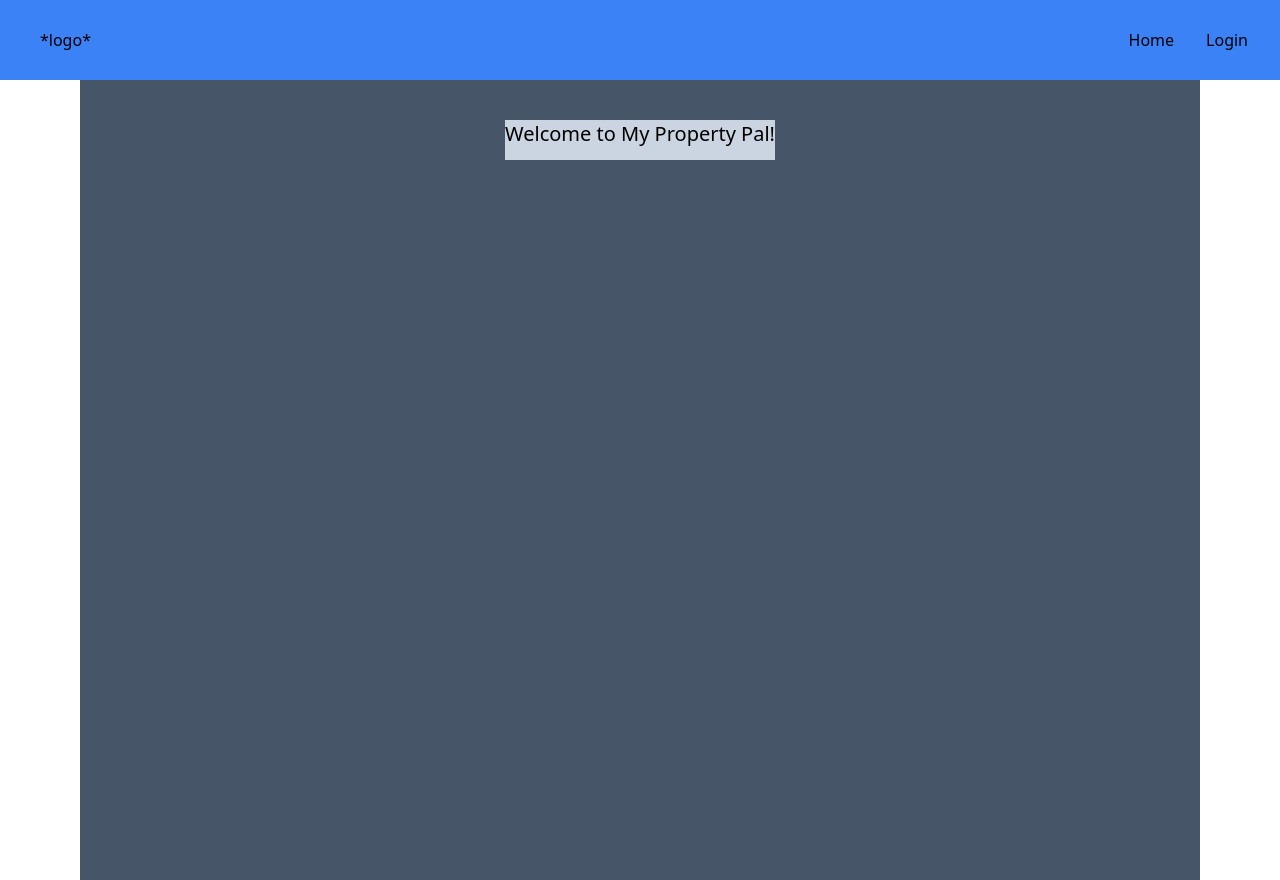
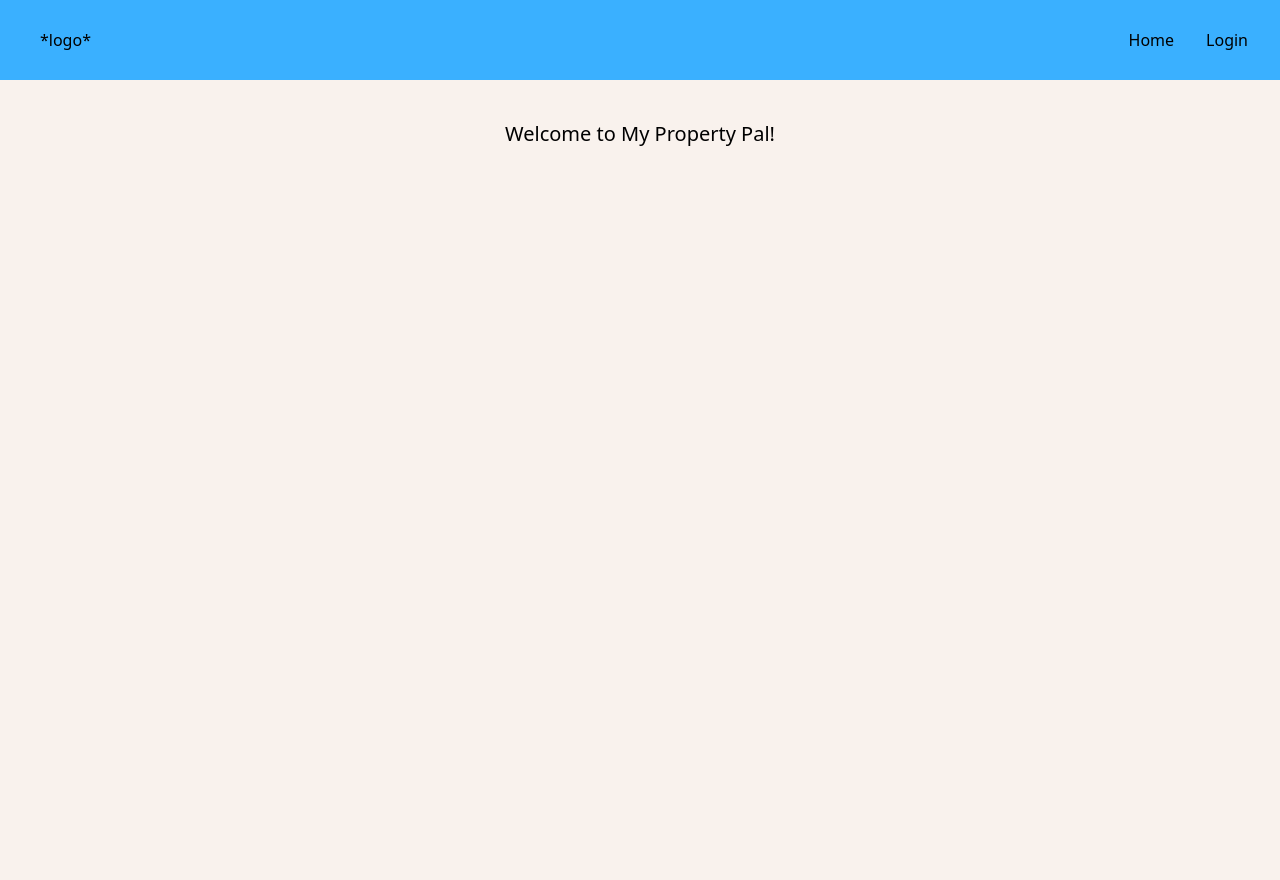
Before and after one commit to MyPropertyPal/my-property-pal-web, a Next.js app: page / in a window 1280 px wide. Built offline with nearby package versions, Linux system fonts and the light colour scheme; no server answers.

Commit message:
added conditional rendering for red outline and red text based on password/email provided on login

```diff
--- a/app/Login/page.js
+++ b/app/Login/page.js
@@ -1,5 +1,5 @@
 "use client";
-import React from "react";
+import React, { useState } from "react";
 import Link from "next/link";
 import { getAuth, signInWithEmailAndPassword } from "firebase/auth";
 import app from "../firebase/config";
@@ -7,11 +7,27 @@ import signIn from "../firebase/signin";
 
 import { useRouter } from "next/navigation";
 function Login() {
+  const [passEntered, setPassEntered] = useState(true);
+  const [emailEntered, setEmailEntered] = useState(true);
   let router = useRouter();
   const handleLogin = async (e) => {
     e.preventDefault();
     let email = e.target.email.value;
     let password = e.target.password.value;
+
+    // password conditional
+    if (!password.length) {
+      setPassEntered(false);
+    } else {
+      setPassEntered(true);
+    }
+
+    // email conditional
+    if (!email.length) {
+      setEmailEntered(false);
+    } else {
+      setEmailEntered(true);
+    }
 
     const auth = getAuth(app);
 
@@ -41,11 +57,18 @@ function Login() {
             Email
           </label>
           <input
-            className="shadow appearance-none border rounded w-full py-2 px-3 text-gray-700 leading-tight focus:outline-none focus:shadow-outline"
+            className={`shadow appearance-none border ${
+              !emailEntered ? "border-red-500" : ""
+            } rounded w-full py-2 px-3 text-gray-700 mb-3 leading-tight focus:outline-none focus:shadow-outline`}
             id="email"
             type="text"
             placeholder="Email"
           />
+          {!emailEntered ? (
+            <p className="text-red-500 text-xs italic">
+              Please enter your Email.
+            </p>
+          ) : null}
         </div>
         <div className="mb-6">
           <label
@@ -55,24 +78,28 @@ function Login() {
             Password
           </label>
           <input
-            className="shadow appearance-none border border-red-500 rounded w-full py-2 px-3 text-gray-700 mb-3 leading-tight focus:outline-none focus:shadow-outline"
+            className={`shadow appearance-none border ${
+              !passEntered ? "border-red-500" : ""
+            } rounded w-full py-2 px-3 text-gray-700 mb-3 leading-tight focus:outline-none focus:shadow-outline`}
             id="password"
             type="password"
             placeholder="******************"
           />
-          <p className="text-red-500 text-xs italic">
-            Please choose a password.
-          </p>
+          {!passEntered ? (
+            <p className="text-red-500 text-xs italic">
+              Please enter your Password.
+            </p>
+          ) : null}
         </div>
         <div className="flex items-center justify-between">
           <button
-            className="bg-blue-500 hover:bg-blue-700 text-white font-bold py-2 px-4 rounded focus:outline-none focus:shadow-outline"
+            className="bg-[#3AB0FF] hover:bg-[#287cb4] text-white font-bold py-2 px-4 rounded focus:outline-none focus:shadow-outline"
             // type="button"
           >
             Sign In
           </button>
           <a
-            className="inline-block align-baseline font-bold text-sm text-blue-500 hover:text-blue-800"
+            className="inline-block align-baseline font-bold text-sm text-[#3AB0FF] hover:text-[#287cb4]"
             href="#"
           >
             Forgot Password?
@@ -82,7 +109,7 @@ function Login() {
           <p className=" text-sm text-gray-500">Dont have an account?</p>
           <Link
             href="/Signup"
-            className="inline-block align-baseline font-bold text-sm text-blue-500 hover:text-blue-800"
+            className="inline-block align-baseline font-bold text-sm text-[#3AB0FF] hover:text-[#287cb4]"
           >
             Click Here
           </Link>
--- a/app/Navigation.js
+++ b/app/Navigation.js
@@ -27,7 +27,7 @@ function Header() {
    */
 
   return (
-    <header className="bg-blue-500 flex h-[80px]">
+    <header className="bg-[#3AB0FF] flex h-[80px]">
       {!user ? (
         /**
          * Not logged in
--- a/app/layout.js
+++ b/app/layout.js
@@ -25,7 +25,8 @@ export default function RootLayout({ children }) {
     <html lang="en">
       <head></head>
 
-      <body className="h-screen">
+      <body className="h-screen ">
+
         <AuthContextProvider>
           {/* Include shared UI here e.g. a header or sidebar */}
           <Header />
--- a/app/page.js
+++ b/app/page.js
@@ -9,20 +9,29 @@ export default function Home() {
   // const auth = getAuth(app);
   // const user = auth.currentUser;
   return (
-    <main>
+    <main className="bg-[#F9F2ED]">
       {user ? (
         <div className="h-screen flex">
           <p className="text-red-500  overflow-auto ">Welcome {user.email}</p>
         </div>
       ) : (
-        // Hero
+        // Hero section
         <div
-          className="flex  h-screen bg-slate-600 mx-20
+          // page container
+          className="flex  h-screen
         "
         >
-          <p className="flex  h-10 mx-auto my-10 text-xl bg-slate-300 font-lato ">
-            Welcome to My Property Pal!
-          </p>
+          <div
+            // content container
+            className="
+           mx-auto w-[90%]
+          "
+          >
+            {/* title */}
+            <p className="flex  h-10 mx-auto my-10 text-xl font-thin justify-center">
+              Welcome to My Property Pal!
+            </p>
+          </div>
         </div>
       )}
     </main>
```
